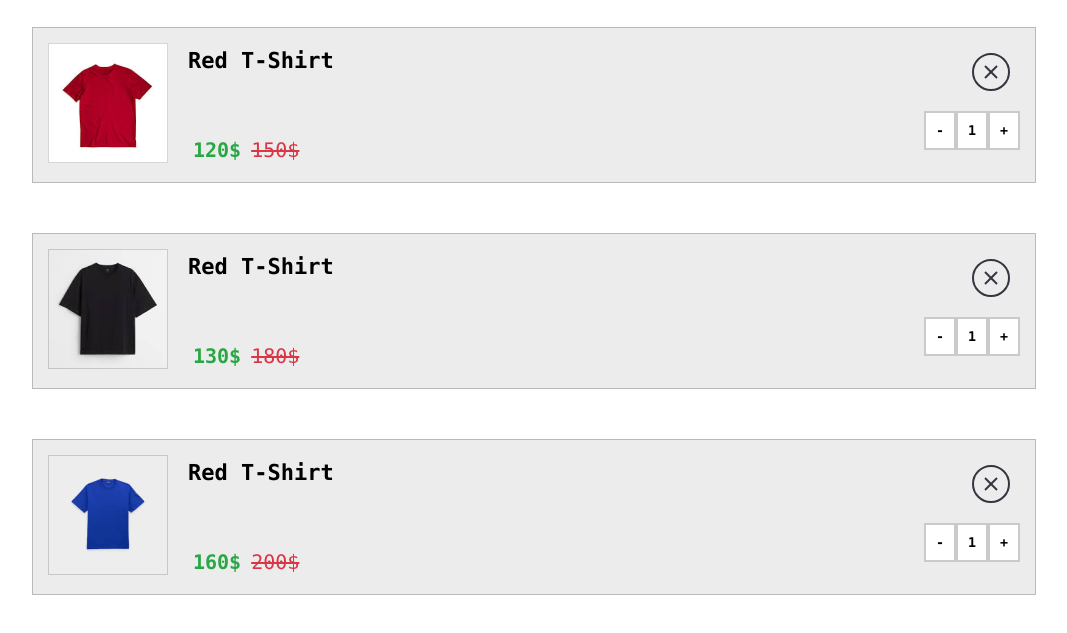
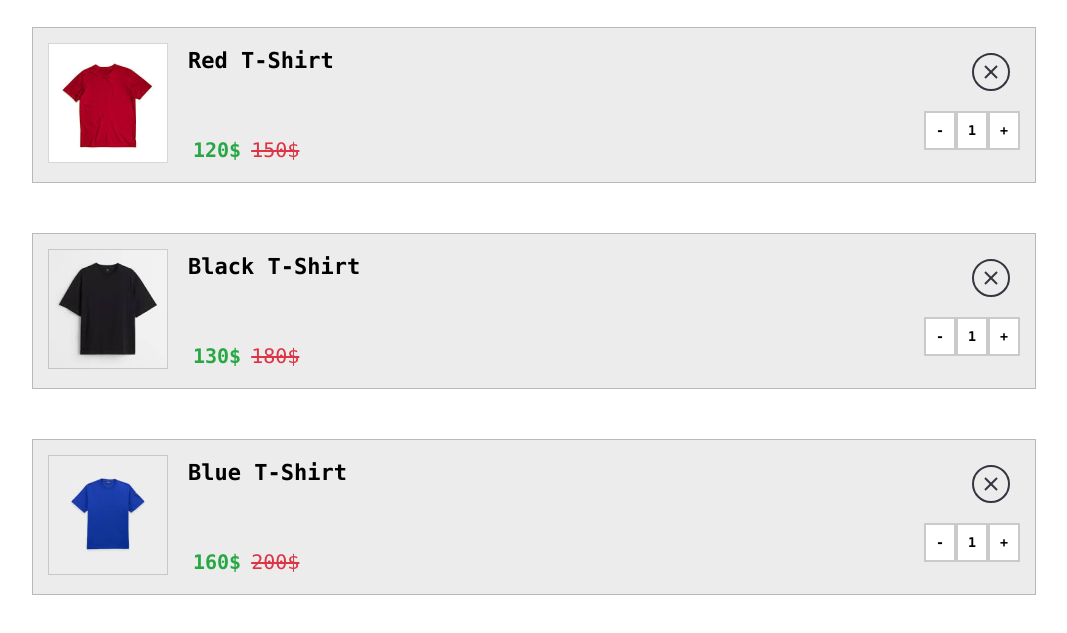
Before and after one commit to Shaymaa-hm/task9final, a plain HTML site: page index.html in a window 1280 px wide. Shown: the part 81-714 px from the top of the page, without its empty margins (106-1173 px from the left). Drawn offline with Linux system fonts and the light colour scheme.

Commit message:
Update index.html

```diff
--- a/index.html
+++ b/index.html
@@ -45,7 +45,7 @@
                 </div>
                 <div class="column">
                     <div class="name">
-                        <p>Red T-Shirt</p>
+                        <p>Black T-Shirt</p>
                     </div>
                     <div class="row">
                         <p class="new">130$</p>
@@ -71,7 +71,7 @@
                 </div>
                 <div class="column">
                     <div class="name">
-                        <p>Red T-Shirt</p>
+                        <p>Blue T-Shirt</p>
                     </div>
                     <div class="row">
                         <p class="new">160$</p>
```
